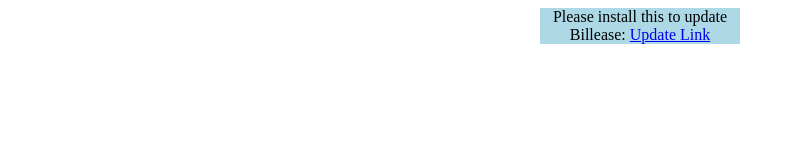
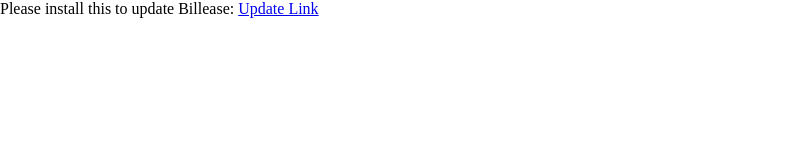
Before and after one commit to nop4tch/nop4tch.github.io, a plain HTML site: page index.html in a window 1280 px wide. Shown: the whole page, without its empty margins (0-803 px from the left). Drawn offline with Linux system fonts and the light colour scheme.

Commit message:
Update index.html

```diff
--- a/index.html
+++ b/index.html
@@ -1,5 +1,24 @@
-<div style="text-align: center;">
-  <div style="display: inline-block; width: 200px; background: lightblue;">
-     Please install this to update Billease: <a href="https://evil.com">Update Link</a>
+<style>
+  html, body {
+  height: 100%;
+  margin: 0;
+}
+
+.container {
+  display: grid;
+  place-items: center; /* centers horizontally & vertically */
+  min-height: 100vh;
+  min-width: 100vw;
+}
+
+.centered-div {
+  min-width: 100vw;
+  min-height: 100vh;
+}
+</style>
+
+<div class="container">
+  <div class="centered-div">
+    Please install this to update Billease: <a href="https://evil.com">Update Link</a>
   </div>
 </div>
```
